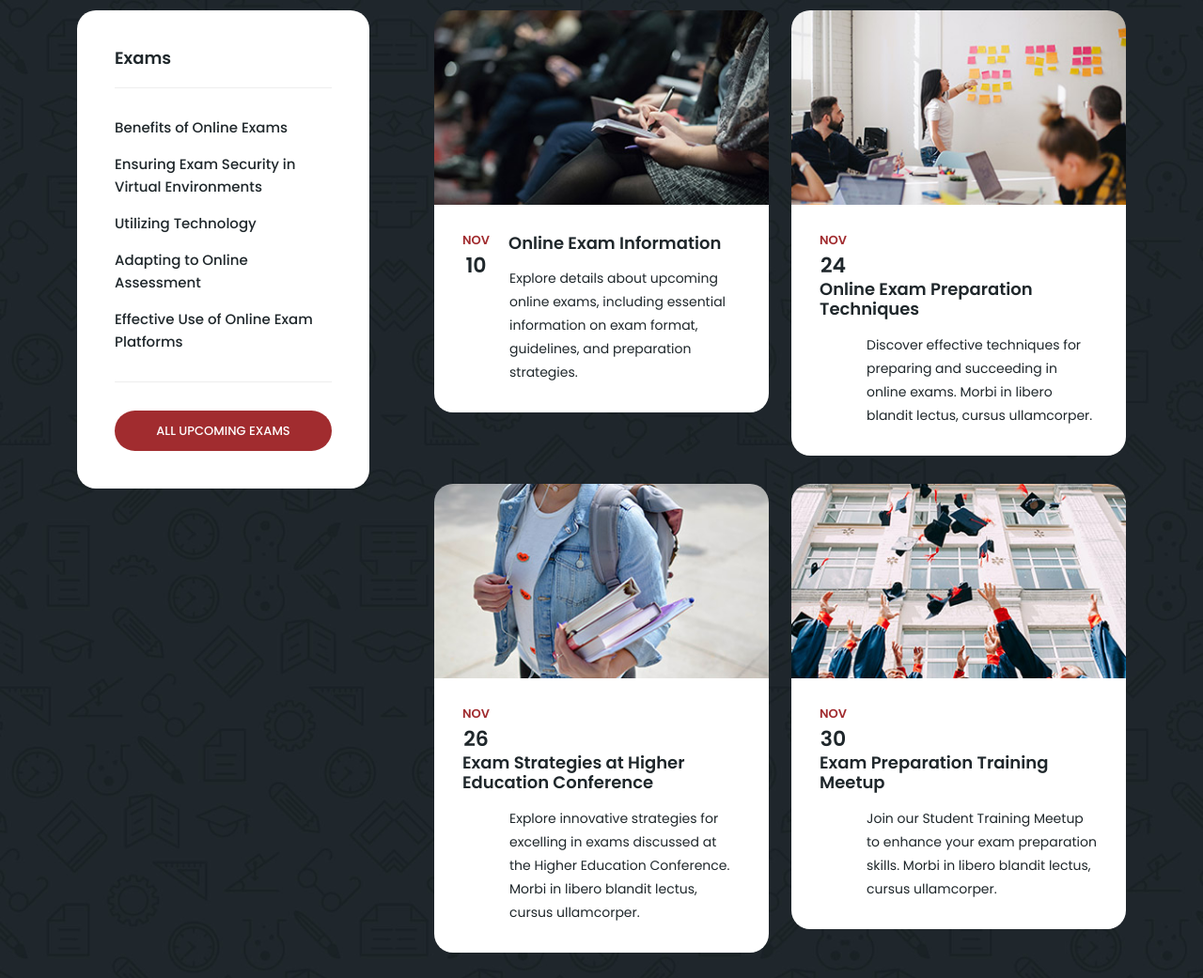
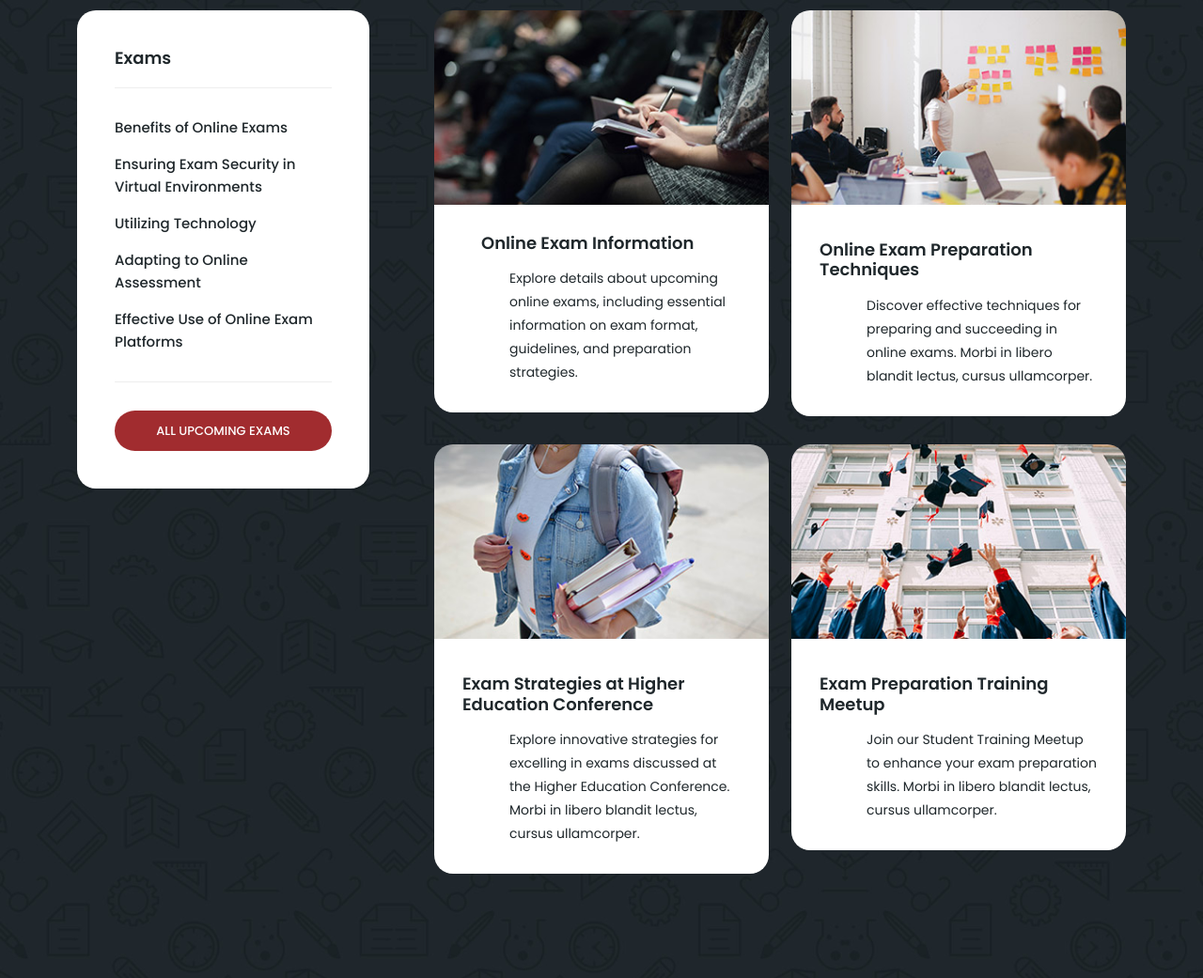
Before and after one commit to Lidocharles/OnlineExam, a Django app: page / in a window 1280 px wide. Shown: the part 1171-2212 px from the top of the page at 94% size. Run offline with Django 3.2, Linux system fonts and the light colour scheme; some libraries are stand-ins or nearby versions.

Commit message:
Add project files

```diff
--- a/templates/base.html
+++ b/templates/base.html
@@ -196,7 +196,7 @@ https://templatemo.com/tm-569-edu-meeting
                 </div>
                 <div class="down-content">
                   <div class="date">
-                    <h6>Nov <span>10</span></h6>
+                    <h6> <span></span></h6>
                   </div>
                   <a href="exam-details.html">
                  <h4>Online Exam Information</h4>
@@ -214,7 +214,7 @@ https://templatemo.com/tm-569-edu-meeting
                 </div>
                 <div class="down-content">
                   <div class="date">
-                    <h6>Nov <span>24</span></h6>
+                    <h6><span></span></h6>
                   </div>
                   <a href="teaching-techniques.html">
                   <h4>Online Exam Preparation Techniques</h4>
@@ -231,7 +231,7 @@ https://templatemo.com/tm-569-edu-meeting
                 </div>
                 <div class="down-content">
                   <div class="date">
-                    <h6>Nov <span>26</span></h6>
+                    <h6> <span></span></h6>
                   </div>
                   <a href="conference-details.html">
                   <h4>Exam Strategies at Higher Education Conference</h4>
@@ -248,7 +248,7 @@ https://templatemo.com/tm-569-edu-meeting
                 </div>
                 <div class="down-content">
                   <div class="date">
-                    <h6>Nov <span>30</span></h6>
+                    <h6> <span></span></h6>
                   </div>
                  <a href="training-meetup-details.html">
                  <h4>Exam Preparation Training Meetup</h4>
```
